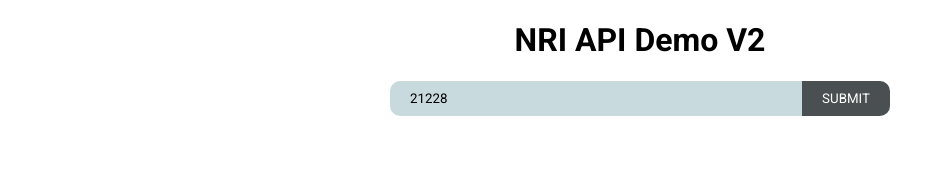
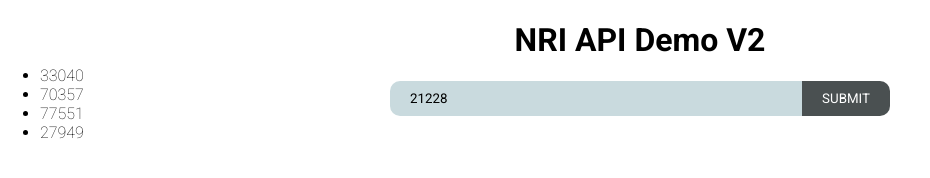
Before and after one commit to aweidele/nri-demo, a plain HTML site: page v2/index.html in a window 1280 px wide. Shown: the whole page, without its empty margins (0-930 px from the left). Drawn offline with Linux system fonts and the light colour scheme.

Commit message:
sample zips

```diff
--- a/css/style.css
+++ b/css/style.css
@@ -98,3 +98,10 @@ h3 {
 .report-inner * {
   margin: 0;
 }
+
+.zips {
+  position: absolute;
+  top: 50px;
+  left: 0;
+  background-color: white;
+}
--- a/v2/api.js
+++ b/v2/api.js
@@ -154,10 +154,10 @@ class addressLookup {
         <div>
           <h3>${row.title}</h3>
           <div>
-            <strong>Risk Rating:</strong> ${row.ratingField.value}
+            <strong>Risk Score:</strong> ${row.scoreField.value}
           </div>
           <div>
-            <strong>Risk Score:</strong> ${row.scoreField.value}
+            <strong>Risk Rating:</strong> ${row.ratingField.value}
           </div>
         </div>
         `
--- a/v2/fields.js
+++ b/v2/fields.js
@@ -1 +1 @@
-export const myFields = ["AVLN", "CFLD", "CWAV", "DRGT", "ERQK", "HAIL", "HWAV", "HRCN", "ISTM", "LNDS", "LTNG", "RFLD", "SWND", "TRND", "TSUN", "VLCN", "WFIR", "WNTW"];
+export const myFields = ["CFLD", "RFLD", "HRCN", "AVLN", "CWAV", "DRGT", "ERQK", "HAIL", "HWAV", "ISTM", "LNDS", "LTNG", "SWND", "TRND", "TSUN", "VLCN", "WFIR", "WNTW"];
--- a/v2/index.html
+++ b/v2/index.html
@@ -21,5 +21,13 @@
       <div class="url hidden"></div>
       <table class="risk-results"></table>
     </div>
+    <div class="zips">
+      <ul>
+        <li>33040</li>
+        <li>70357</li>
+        <li>77551</li>
+        <li>27949</li>
+      </ul>
+    </div>
   </body>
 </html>
```
